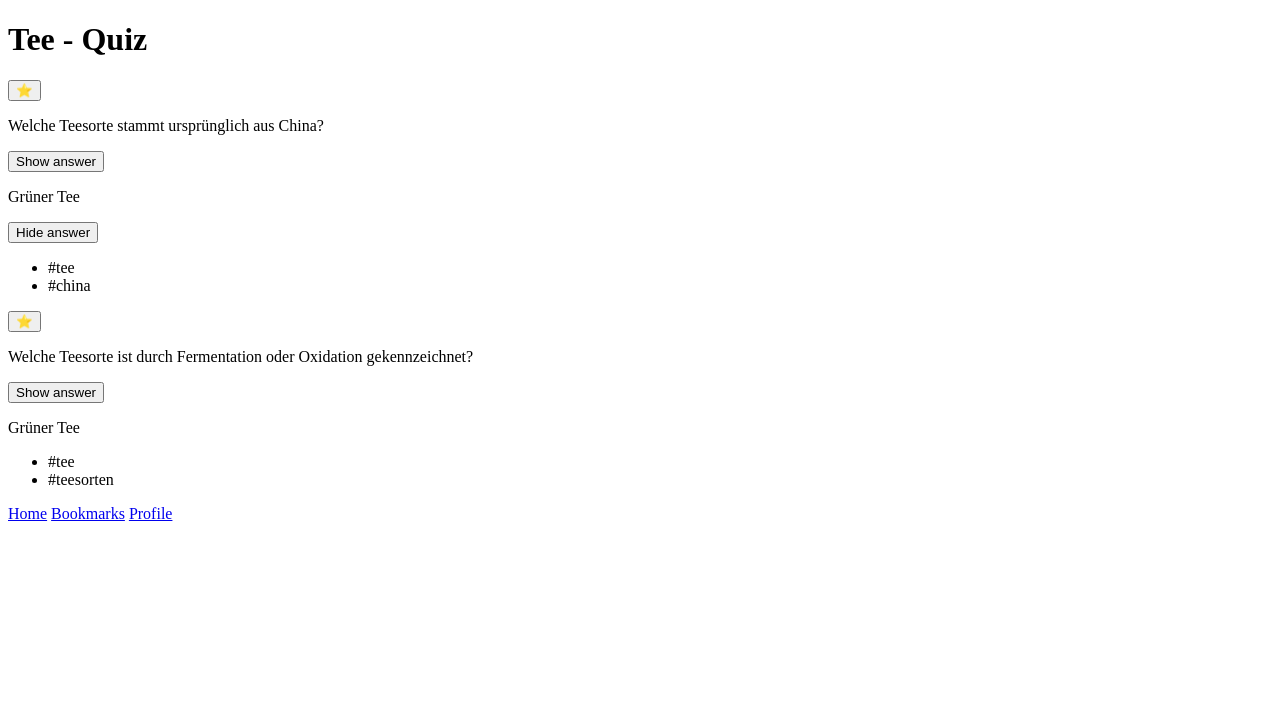
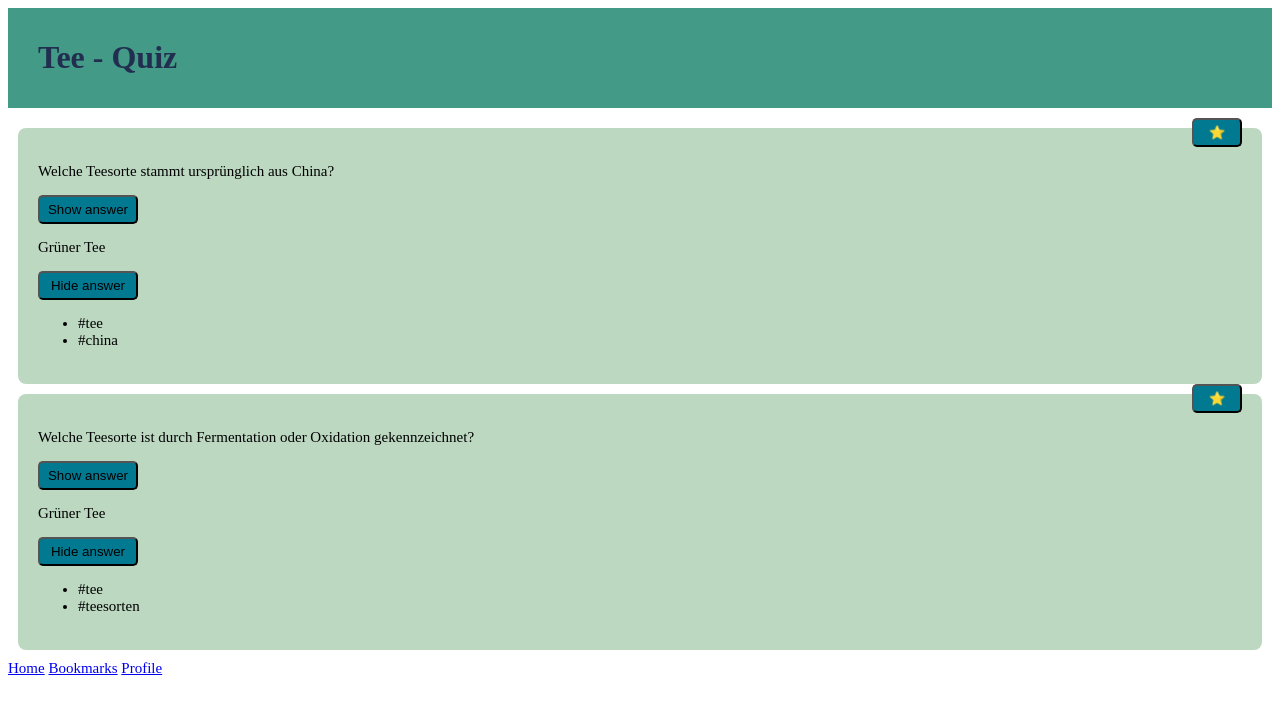
Before and after one commit to mariiaovs/quiz-app, a plain HTML site: page index.html in a window 1280 px wide. Drawn offline with Linux system fonts and the light colour scheme.

Commit message:
add styles for index (#5)

```diff
--- a/css/styles.css
+++ b/css/styles.css
@@ -0,0 +1,45 @@
+* {
+  box-sizing: border-box;
+}
+
+body {
+  font-size: 15px;
+}
+
+header {
+  background-color: #439a86;
+  padding: 10px 30px;
+  margin-bottom: 20px;
+}
+
+h1 {
+  font-size: 2rem;
+  color: #222e50;
+}
+
+.card {
+  border-radius: 8px;
+  background-color: #bcd8c1;
+  padding: 20px;
+  margin: 10px;
+  position: relative;
+}
+
+button {
+  padding: 5px;
+  width: 100px;
+  border-radius: 5px;
+  cursor: pointer;
+  background-color: #007991;
+}
+
+button:hover {
+  opacity: 0.5;
+}
+
+.bookmark {
+  width: 50px;
+  position: absolute;
+  right: 20px;
+  top: -10px;
+}
--- a/index.html
+++ b/index.html
@@ -7,9 +7,12 @@
     <link rel="stylesheet" href="css/styles.css" />
   </head>
   <body>
+    <header>
       <h1>Tee - Quiz</h1>
+    </header>
+    <main class="cards">
       <section class="card">
-      <button>⭐</button>
+        <button class="bookmark">⭐</button>
         <p class="question">Welche Teesorte stammt ursprünglich aus China?</p>
         <button>Show answer</button>
         <p class="answer">Grüner Tee</p>
@@ -20,17 +23,19 @@
         </ul>
       </section>
       <section class="card">
-      <button>⭐</button>
+        <button class="bookmark">⭐</button>
         <p class="question">
           Welche Teesorte ist durch Fermentation oder Oxidation gekennzeichnet?
         </p>
         <button>Show answer</button>
         <p class="answer">Grüner Tee</p>
+        <button>Hide answer</button>
         <ul class="tags">
           <li>#tee</li>
           <li>#teesorten</li>
         </ul>
       </section>
+    </main>
     <footer>
       <nav>
         <a href="#">Home</a>
```
Lines whose indentation alone changed are shown as unchanged.
